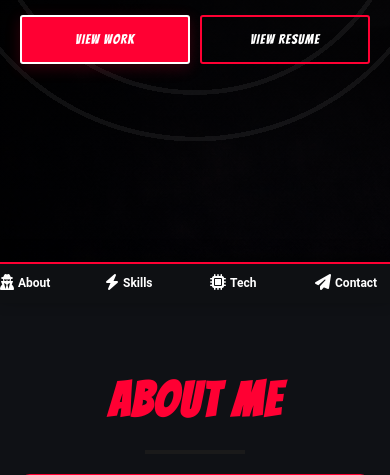
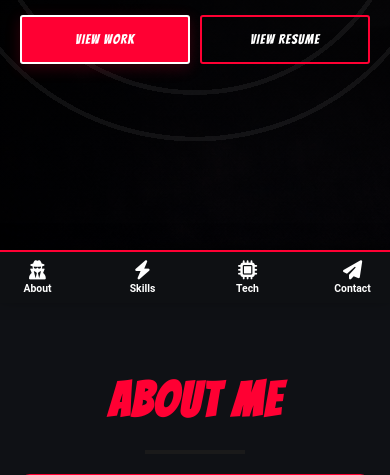
Before and after one commit to AtharvCodez/Portfolio-Site-With-Django, a Django app: page / in a window 390 px wide. Shown: the part 541-1016 px from the top of the page. Run offline with Django 5.2, Linux system fonts and the light colour scheme; data comes from the database, SQL or seed files in the repository.

Commit message:
updated skill icons, navbar

```diff
--- a/portfolio/models.py
+++ b/portfolio/models.py
@@ -1,25 +1,29 @@
 from django.db import models
+
 
 class Skill(models.Model):
     name = models.CharField(max_length=100)
+    icon = models.CharField(max_length=100)  # FontAwesome icon class
+    color = models.CharField(max_length=50, blank=True)  # icon color
 
     def __str__(self):
         return self.name
 
 
 class Project(models.Model):
-
     title = models.CharField(max_length=200)
     description = models.TextField()
     image = models.ImageField(upload_to='projects/')
-    tools_used = models.CharField(max_length=200)
-    link = models.URLField(blank=True)
+    tools = models.CharField(max_length=200)
+    link = models.URLField()
+    github_link = models.URLField(blank=True, null=True)
 
     def get_tools_list(self):
-        return self.tools_used.split(',')
+        return self.tools.split(',')
 
     def __str__(self):
         return self.title
+
 
 class Contact(models.Model):
     name = models.CharField(max_length=100)
--- a/portfolio/static/portfolio/css/style.css
+++ b/portfolio/static/portfolio/css/style.css
@@ -1314,7 +1314,7 @@ footer {
         width: 100%;
         background-color: var(--nav-bg);
         border-top: 2px solid var(--primary-red);
-        padding: 10px 0;
+        padding: 8px 0;
         justify-content: space-around;
         z-index: 9999;
         margin: 0;
@@ -1328,15 +1328,18 @@ footer {
     }
 
     .nav-links a {
-        font-size: 0.75rem;
+        font-size: 0.65rem;
         display: flex;
+        flex-direction: column;
         align-items: center;
-        gap: 4px;
+        justify-content: center;
+        gap: 3px;
+        line-height: 1.2;
     }
 
     .nav-links i {
-        font-size: 1rem;
-        margin-bottom: 2px;
+        font-size: 1.2rem;
+        margin-bottom: 0;
     }
 
     .theme-switch {
--- a/portfolio/static/portfolio/js/script.js
+++ b/portfolio/static/portfolio/js/script.js
@@ -52,7 +52,8 @@ class Particle {
 
 function initParticles() {
     particlesArray = [];
-    let numberOfParticles = (canvas.height * canvas.width) / 9000;
+    // Reduced by 20% from original: 9000 → 11250
+    let numberOfParticles = (canvas.height * canvas.width) / 11250;
     for (let i = 0; i < numberOfParticles; i++) {
         let size = (Math.random() * 2) + 1;
         let x = (Math.random() * ((innerWidth - size * 2) - (size * 2)) + size * 2);
--- a/portfolio/templates/portfolio/index.html
+++ b/portfolio/templates/portfolio/index.html
@@ -117,15 +117,15 @@
     </section>
 
     <!-- DYNAMIC SKILLS SECTION (Fetched from Django Database) -->
-    <section id="skills" class="section skills-section">
+    <!-- <section id="skills" class="section skills-section">
         <div class="container">
             <h2 class="section-title reveal">Tech Stack</h2>
             <div class="skills-grid reveal">
 
                 {% for skill in skills %}
-                <div class="skill-card">
-                    <!-- Smart matching to restore your original SVG/FontAwesome icons based on the skill name -->
-                    {% if 'java' in skill.name|lower and 'javascript' not in skill.name|lower %}
+                <div class="skill-card"> -->
+    <!-- Smart matching to restore your original SVG/FontAwesome icons based on the skill name -->
+    <!-- {% if 'java' in skill.name|lower and 'javascript' not in skill.name|lower %}
                     <i class="fab fa-java skill-icon" style="color: #e76f00;"></i>
                     {% elif 'python' in skill.name|lower %}
                     <i class="fab fa-python skill-icon" style="color: #3776ab;"></i>
@@ -152,6 +152,36 @@
                 {% endfor %}
 
             </div>
+        </div>
+    </section> -->
+
+    <section id="skills" class="section skills-section">
+        <div class="container">
+
+            <h2 class="section-title reveal">Tech Stack</h2>
+
+            <div class="skills-grid reveal">
+
+                {% for skill in skills %}
+
+                <div class="skill-card">
+
+                    <i class="{{ skill.icon }} skill-icon" style="color: {{ skill.color }};"></i>
+
+                    <h3>{{ skill.name }}</h3>
+
+                </div>
+
+                {% empty %}
+
+                <p style="color: var(--text-muted); text-align:center; width:100%;">
+                    No skills added yet.
+                </p>
+
+                {% endfor %}
+
+            </div>
+
         </div>
     </section>
 
@@ -206,9 +236,8 @@
                         </div>
 
                         <div class="project-links">
-                            {% if project.live_link %}
-                            <a href="{{ project.live_link }}" target="_blank" class="btn btn-primary btn-sm">Live
-                                Demo</a>
+                            {% if project.link %}
+                            <a href="{{ project.link }}" target="_blank" class="btn btn-primary btn-sm">Live Demo</a>
                             {% endif %}
                             {% if project.github_link %}
                             <a href="{{ project.github_link }}" target="_blank" class="btn btn-secondary btn-sm"><i
--- a/portfolio_project/settings.py
+++ b/portfolio_project/settings.py
@@ -26,7 +26,7 @@ SECRET_KEY = 'django-insecure-*3(*(8a(=4hll2z0jwe57krswtb)0s((=&7_p+$()p!ff%0o!=
 # SECURITY WARNING: don't run with debug turned on in production!
 DEBUG = True
 
-ALLOWED_HOSTS = ["atharvcodez-portfolio.onrender.com"]
+ALLOWED_HOSTS = ['*']
 
 
 # Application definition
```
Also changed, not shown: db.sqlite3, portfolio/migrations/0003_rename_tools_used_project_tools_project_github_link_and_more.py (added), portfolio/migrations/0004_skill_color_skill_icon.py (added), 1 other file.
